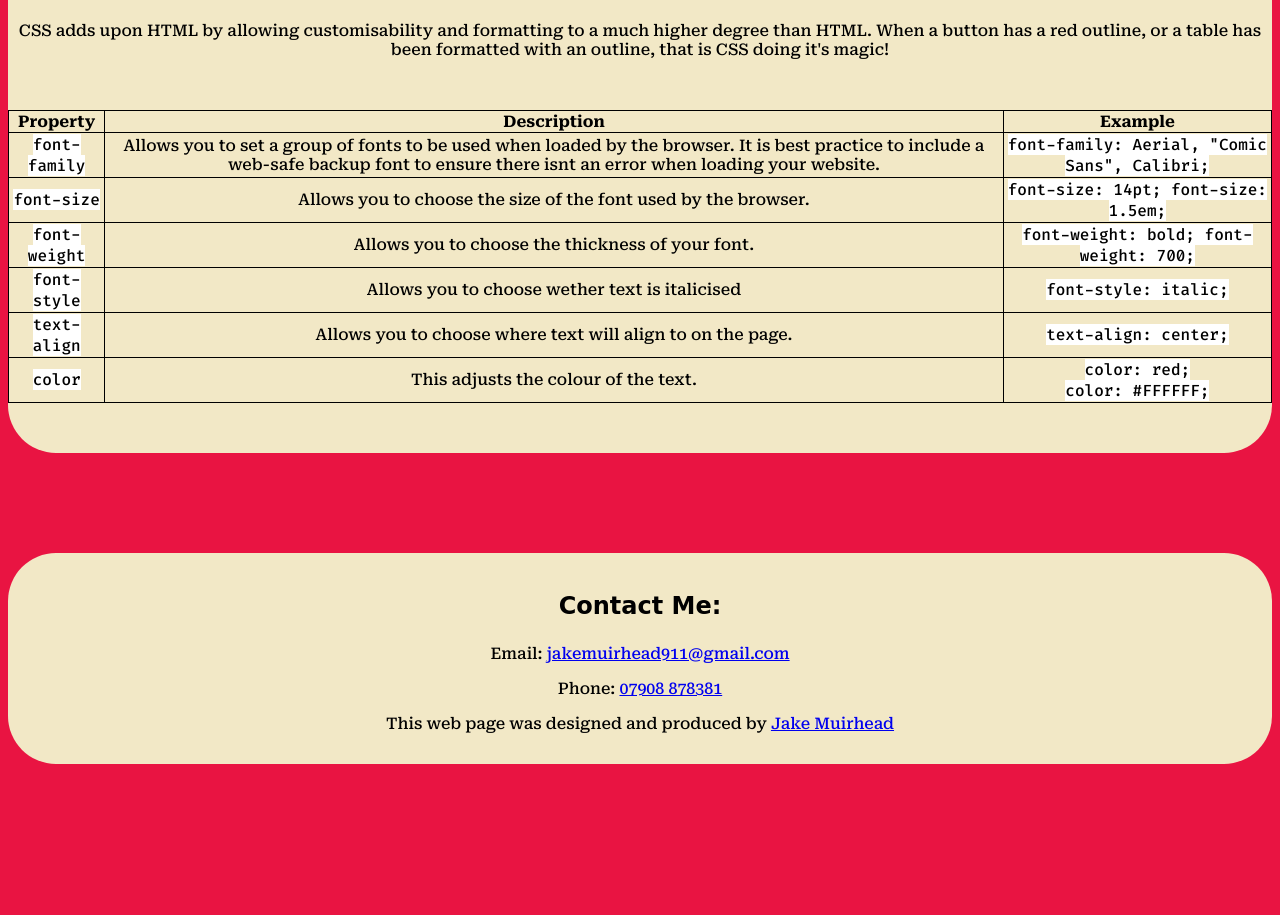
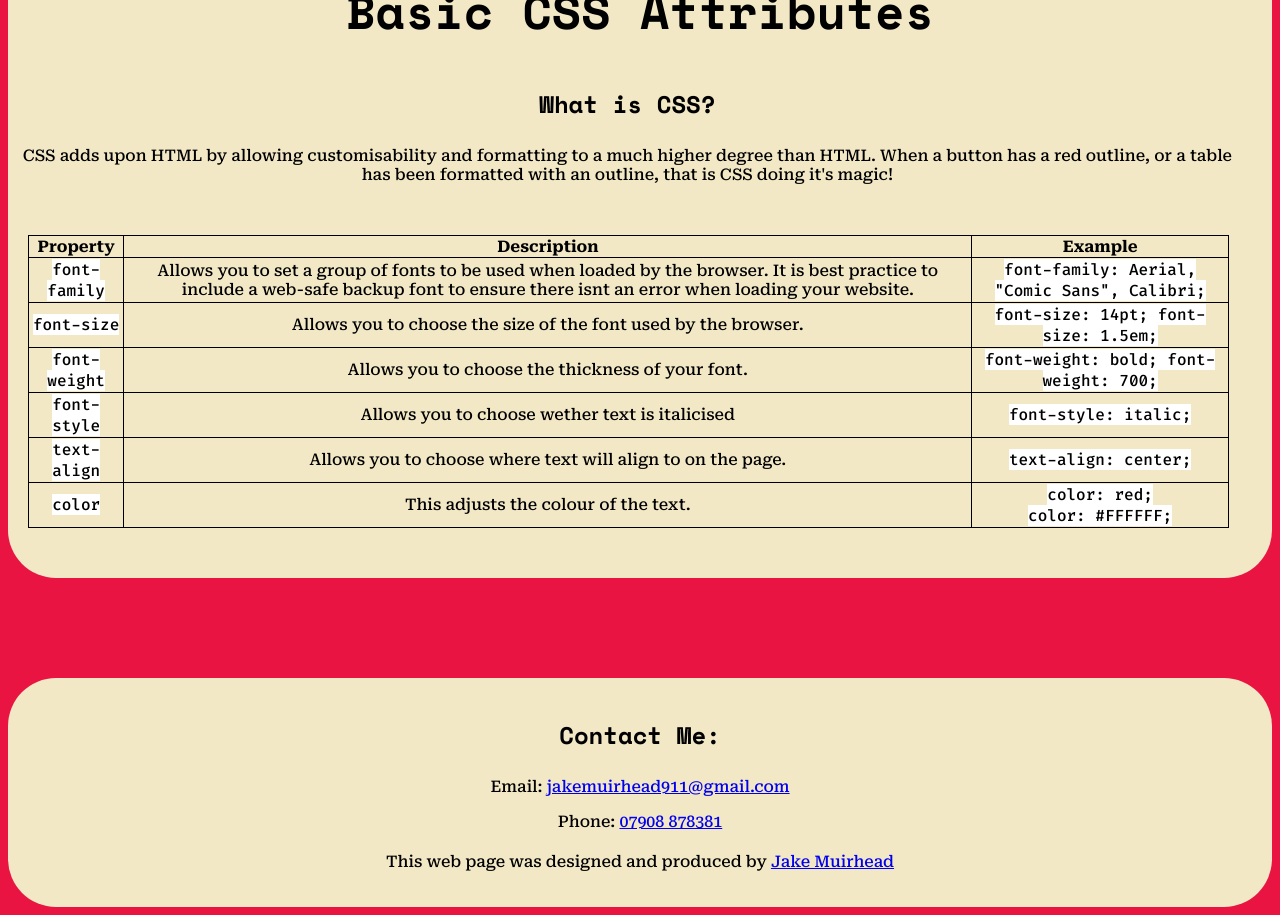
Before and after one commit to CH0NGZZZZ/HTML-CSS-Cheat-Sheet, a plain HTML site: page index.html in a window 1280 px wide. Shown: the part 1172-2087 px from the top of the page. Before the commit the page ends 1944 px from the top, so only its background shows below. Drawn offline with nearby package versions, Linux system fonts and the light colour scheme.

Commit message:
Update styles.css
Changed Fonts and a few small formatting changes.

```diff
--- a/styles.css
+++ b/styles.css
@@ -10,13 +10,14 @@ header {
     background-color: rgb(242, 232, 198);
     border-radius: 3rem;
     padding: 15px;
+    font-size: x-large;
 }
 
 h2 {
     text-align: center;
     /*background-color: rgb(242, 232, 198);*/
     border-radius: 3rem;
-    font-size:xx-large;
+    font-size:xxx-large;
     padding-top: 25px;
 }
 
@@ -25,12 +26,14 @@ h3 {
 }
 
 h1, h2, h3 {
-    font-family: 'Abril Fatface', cursive;
-    font-weight: 600;
+    font-family: 'Space Mono', cursive;
+    font-weight: 700;
 }
 
 table {
-    width: 100%;
+    width: 95%;
+    align-content: center;
+    margin-left: 20px;
 }
 
 thead {
@@ -64,7 +67,8 @@ span.tag, span.code {
     margin-bottom: 25px;
     border-radius: 3rem;
     /*background-color: rgb(242, 232, 198);*/
-    padding: 10px;
+    padding-bottom: 10px;
+    width: 98%;
 }
 
 
@@ -89,3 +93,7 @@ footer {
     border-radius: 3rem;
     padding-bottom: 50px;
 }
+
+#producedBy {
+    padding: 5px
+}
```
